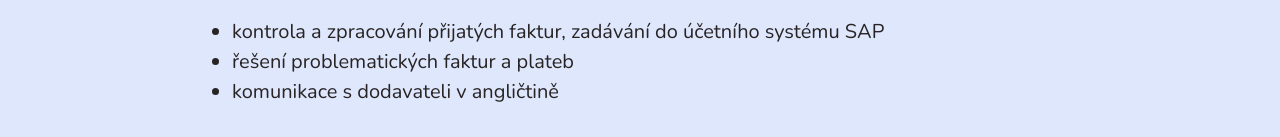
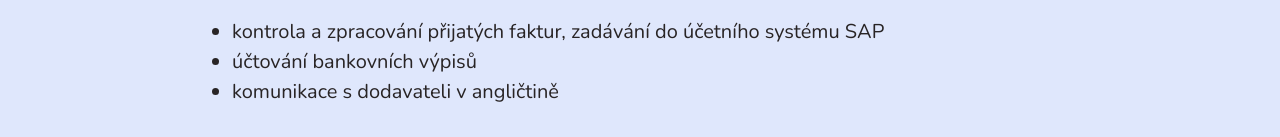
Before and after one commit to annamaderova/zivotopis, a plain HTML site: page index.html in a window 1280 px wide. Shown: the part 809-946 px from the top of the page. Drawn offline with nearby package versions, Linux system fonts and the light colour scheme.

Commit message:
Změna pracovního popisu

```diff
--- a/index.html
+++ b/index.html
@@ -46,7 +46,7 @@
         <p>Wanzl spol. s r.o., září 2021</p>
         <ul>
             <li>kontrola a zpracování přijatých faktur, zadávání do účetního systému SAP</li>
-            <li>řešení problematických faktur a plateb</li>
+            <li>účtování bankovních výpisů</li>
             <li>komunikace s dodavateli v angličtině</li>
         </ul>
 
```
